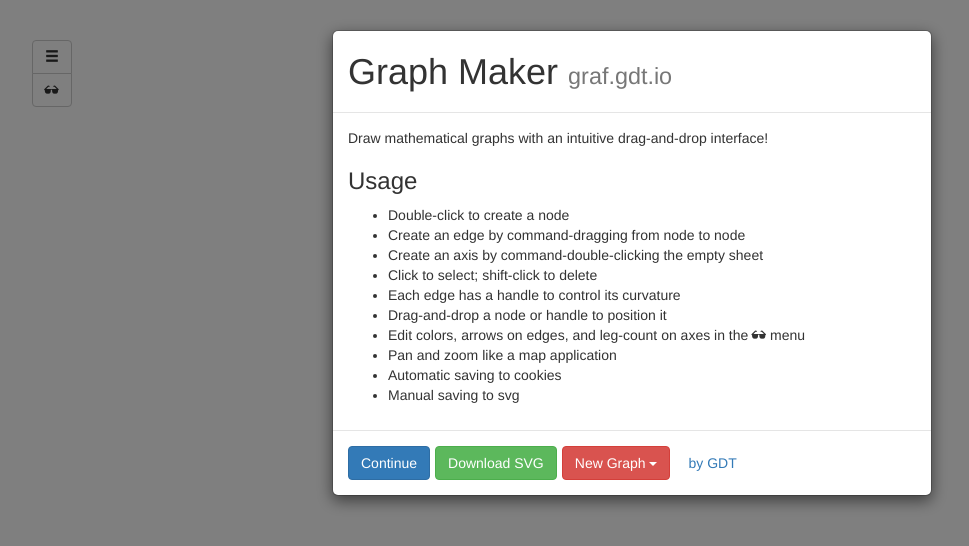
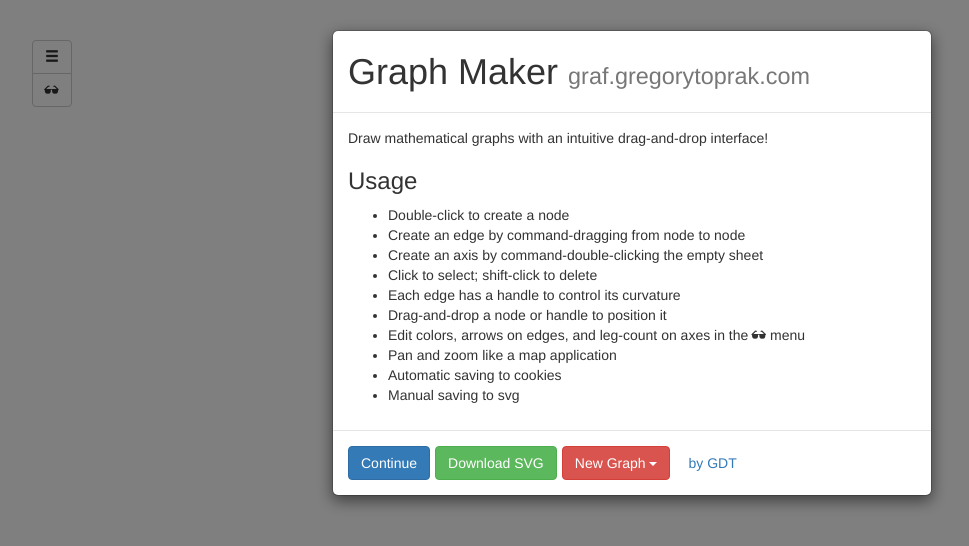
Before and after one commit to gregorytoprak/graf, a React (Create React App) app: page / in a window 1280 px wide. Shown: the top 546 px of the page, without its empty margins (8-977 px from the left). Built offline with nearby package versions, Linux system fonts and the light colour scheme; what verge would draw is missing.

Commit message:
Update to no more gdt.io

```diff
--- a/now.json
+++ b/now.json
@@ -1,7 +1,7 @@
 {
   "version": 2,
   "name": "graf",
-  "alias": "graf.gdt.io",
+  "alias": "graf.gregorytoprak.com",
   "builds": [{ "src": "package.json", "use": "@now/static-build" }],
   "routes": [
     { "src": "^/static/(.*)", "dest": "/static/$1" },
--- a/src/components/Welcome.js
+++ b/src/components/Welcome.js
@@ -1,4 +1,4 @@
-import React, { Component } from "react";
+import React, { Component } from "react"
 import {
   Modal,
   ButtonToolbar,
@@ -7,8 +7,8 @@ import {
   Tooltip,
   DropdownButton,
   MenuItem,
-  Glyphicon
-} from "react-bootstrap";
+  Glyphicon,
+} from "react-bootstrap"
 
 class Welcome extends Component {
   render() {
@@ -20,7 +20,7 @@ class Welcome extends Component {
       >
         <Modal.Header>
           <Modal.Title componentClass="h1">
-            Graph Maker <small>graf.gdt.io</small>
+            Graph Maker <small>graf.gregorytoprak.com</small>
           </Modal.Title>
         </Modal.Header>
         <Modal.Body>
@@ -36,8 +36,8 @@ class Welcome extends Component {
             <li>Each edge has a handle to control its curvature</li>
             <li>Drag-and-drop a node or handle to position it</li>
             <li>
-              Edit colors, arrows on edges, and leg-count on axes in
-              the <Glyphicon glyph="sunglasses" /> menu
+              Edit colors, arrows on edges, and leg-count on axes in the{" "}
+              <Glyphicon glyph="sunglasses" /> menu
             </li>
             <li>Pan and zoom like a map application</li>
             <li>Automatic saving to cookies</li>
@@ -64,17 +64,19 @@ class Welcome extends Component {
             <DropdownButton id="new-graph" bsStyle="danger" title="New Graph">
               <MenuItem onClick={this.props.newGraph}>Empty Graph</MenuItem>
             </DropdownButton>
-            { /*
+            {/*
             <Button href="https://github.com/gdtoprak/graf/">
               GitHub
             </Button>
-            */ }
-            <Button bsStyle="link" href="https://gdt.io/">by GDT</Button>
+            */}
+            <Button bsStyle="link" href="https://gregorytoprak.com/">
+              by GDT
+            </Button>
           </ButtonToolbar>
         </Modal.Footer>
       </Modal>
-    );
+    )
   }
 }
 
-export default Welcome;
+export default Welcome
```
Also changed, not shown: 1 other file (tests, documents, lock files or other folders).
